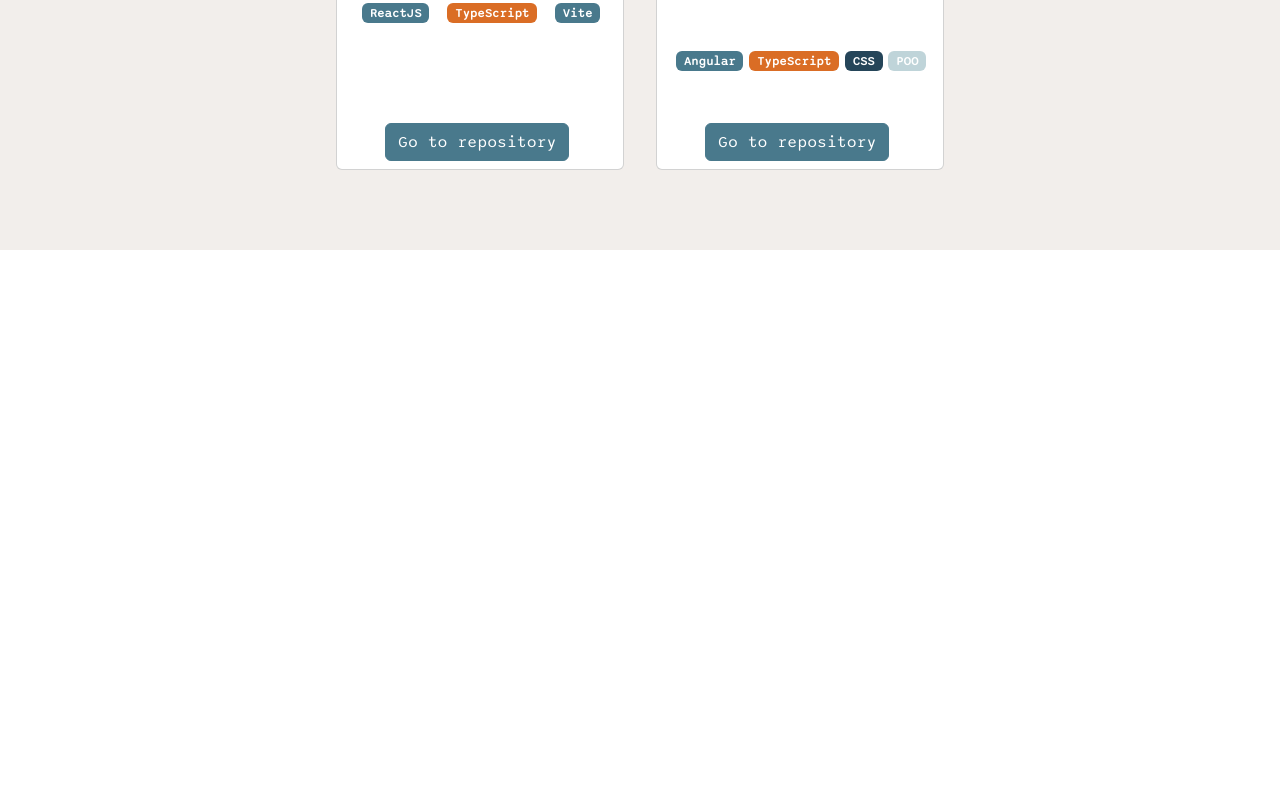
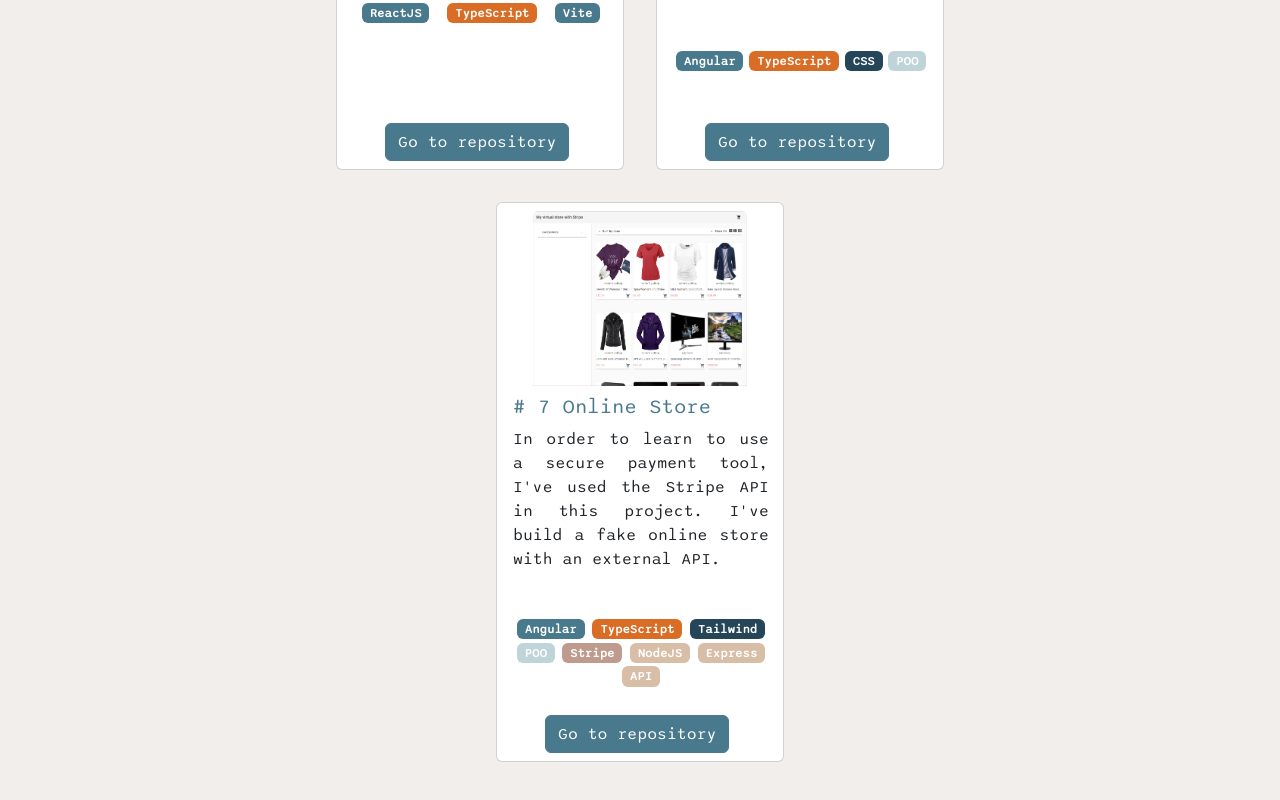
Before and after one commit to LeaBani/my-portefolio, a React (Create React App) app: page /projects in a window 1280 px wide. Shown: the part 1854-2654 px from the top of the page. Before the commit the page ends 2104 px from the top, so only its background shows below. Built offline with nearby package versions, Linux system fonts and the light colour scheme.

Commit message:
add project

```diff
--- a/src/components/Projects/index.js
+++ b/src/components/Projects/index.js
@@ -12,6 +12,7 @@ import hangman from '../../assets/image/projects/hangman.png';
 import converter from '../../assets/image/projects/converter.png';
 import portefolio from '../../assets/image/projects/portefolio.png';
 import weatherapp from '../../assets/image/projects/weatherapp.png';
+import store from '../../assets/image/projects/store.png';
 
 import { FaHeart } from 'react-icons/fa';
 
@@ -182,6 +183,43 @@ function Projects() {
             </Card.Body>
         </Card>
 
+        <Card className='Projects-card' style={{ width: '18rem', height: '35rem' }}>
+        <Card.Img variant="top" src={store} style={{ marginTop: '.5rem', width: "75%", height :"auto", alignSelf: "center"}} alt='project-image'/>
+            <Card.Body>
+            <Card.Title className='Projects-card-title'># 7 Online Store</Card.Title>
+            <Card.Text className='Projects-card-text'>
+                In order to learn to use a secure payment tool, I've used the Stripe API in this project. I've build a fake online store with an external API.
+                <span className='Projects-card-label'>
+                    <Badge className="Projects-card-label-one"  bg="primary">
+                        Angular
+                    </Badge>
+                    <Badge className="Projects-card-label-one"  bg="accent">
+                        TypeScript
+                    </Badge>
+                    <Badge className="Projects-card-label-one"  bg="dark">
+                        Tailwind
+                    </Badge>
+                    <Badge className="Projects-card-label-one"  bg="info">
+                        POO
+                    </Badge>
+                    <Badge className="Projects-card-label-one"  bg="danger">
+                        Stripe
+                    </Badge>
+                    <Badge className="Projects-card-label-one" bg="secondary">
+                        NodeJS
+                    </Badge>
+                    <Badge className="Projects-card-label-one" bg="secondary">
+                        Express
+                    </Badge>
+                    <Badge className="Projects-card-label-one"  bg="secondary">
+                        API
+                    </Badge>
+                </span>
+            </Card.Text>
+            <Button variant="primary" className="Projects-card-button" as={Link} to="https://github.com/LeaBani/store-angular">Go to repository</Button>
+            </Card.Body>
+        </Card>
+
         </div>
 
     </div>
```
Also changed, not shown: src/assets/image/projects/store.png (added).
